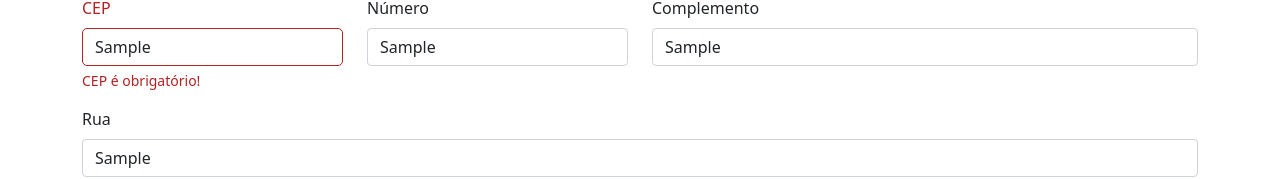
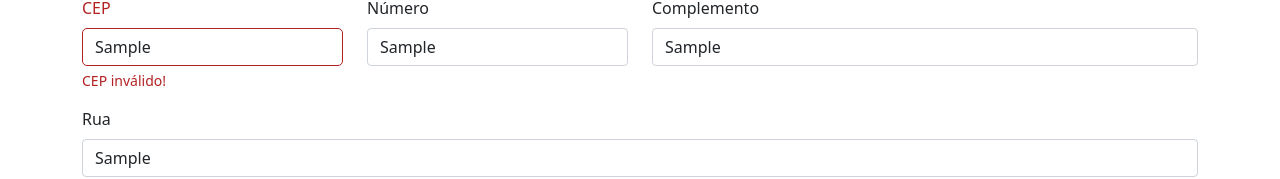
Before and after one commit to drishaolin/formularios-angular, an Angular app: page /dataForm in a window 1280 px wide. Both pictures are taken after typing "Sample", "name@example.com", "Sample", "Sample", "Sample", "Sample" into the empty fields and a click on the button "Submit". Shown: the part 248-427 px from the top of the page. Built offline with nearby package versions, Linux system fonts and the light colour scheme.

Commit message:
Validação Customizada de CEP

```diff
--- a/src/app/data-form/data-form.component.html
+++ b/src/app/data-form/data-form.component.html
@@ -50,8 +50,13 @@
                     id="cep" placeholder="00000-000"
                     (blur)="consultaCEP()">
                 </div>
-                <div class="txt-error form-text" *ngIf="mostraCampoInvalido('endereco.cep')">
+                <div class="txt-error form-text" *ngIf="verificaRequired('endereco.cep')">
                     {{usuarioAuxiliarMsg.cep}}
+                </div>
+                <div class="txt-error form-text"
+                *ngIf="this.formulario.get('endereco.cep')!.touched
+                && formulario.get('endereco.cep')?.hasError('cepInvalido')">
+                    {{usuarioAuxiliarMsg.cepInvalido}}
                 </div>
             </div>
 
--- a/src/app/data-form/data-form.component.ts
+++ b/src/app/data-form/data-form.component.ts
@@ -5,6 +5,7 @@ import { FormBuilder, FormControl, FormGroup, Validators } from '@angular/forms'
 import { IEstadosBr } from '../models/estados-br';
 import { ConsultaCepService } from '../services/consulta-cep.service';
 import { DropdownService } from '../services/dropdown.service';
+import { FormValidations } from '../validations/form-validations';
 
 @Component({
   selector: 'app-data-form',
@@ -41,7 +42,6 @@ export class DataFormComponent implements OnInit {
     this.dropdownService.getestadosBr()
     .subscribe(dados => {
       this.estados = dados;
-      console.log(dados);
     });
 
     //As duas maneiras de escrever fazem a mesma coisa:
@@ -59,7 +59,7 @@ export class DataFormComponent implements OnInit {
       email: [null, [Validators.required, Validators.email]],
 
       endereco: this.formBuilder.group({
-        cep: [null, [Validators.required, Validators.pattern("^[0-9]{5}-?[0-9]{3}$"), Validators.minLength(8), Validators.maxLength(9)]],
+        cep: [null, [Validators.required, FormValidations.cepValidator, Validators.pattern("^[0-9]{5}-?[0-9]{3}$"), Validators.minLength(8), Validators.maxLength(9)]],
         numero: [null, Validators.required],
         complemento: [null],
         rua: [null, Validators.required],
@@ -68,11 +68,11 @@ export class DataFormComponent implements OnInit {
         estado: [null, Validators.required]
       })
     })
+    console.log(this.formulario);
   }
 
   onSubmit() {
     console.log(this.formulario.value);
-
     if(this.formulario.valid) {
       this.http.post('https://httpbin.org/post', JSON.stringify(this.formulario.value))
       .subscribe(dados => {
@@ -102,6 +102,12 @@ export class DataFormComponent implements OnInit {
     return !this.formulario.get(campo)!.valid
     && this.formulario.get(campo)!.touched;
   }
+  verificaRequired(campo: string) {
+    return (
+      this.formulario.get(campo)!.hasError('required') &&
+      (this.formulario.get(campo)!.touched || this.formulario.get(campo)!.dirty)
+    );
+  }
   verificaEmailInvalido() {
     //retorna true caso exista erro no email e ele foi tocado
     let campoEmail = this.formulario.controls['email'];
@@ -125,7 +131,6 @@ export class DataFormComponent implements OnInit {
   //-------------- MÉTODOS PARA CONSULTA CEP -------------
   consultaCEP() {
     const cep = this.formulario.get('endereco.cep')?.value;
-    console.log("CEP:", cep);
     if(cep!= null && cep!== '') {
       this.cepService.consultaCEP(cep)!
       .subscribe(dados => this.populaEnderecoForm(dados))
--- /dev/null
+++ b/src/app/validations/form-validations.ts
@@ -0,0 +1,13 @@
+import { FormControl } from "@angular/forms";
+
+export class FormValidations {
+    static cepValidator(control: FormControl) {
+        const cep:string = control.value;
+        if(cep && cep !== '') {
+            const validacep = /^[0-9]{5}-?[0-9]{3}$/;
+            //se o cep for válido retorna null, se não retorna o erro:
+            return validacep.test(cep) ? null : { cepInvalido: true };
+        }
+        return null;
+    }
+}
```
